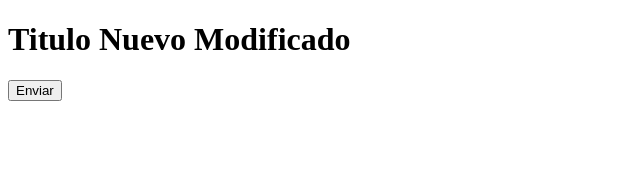
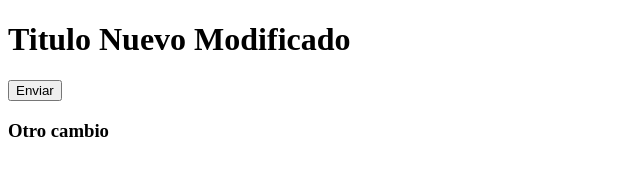
Before and after one commit to EdwinMHZ/prueba, a plain HTML site: page index.html in a window 1280 px wide. Shown: the whole page, without its empty margins (0-640 px from the left). Drawn offline with Linux system fonts and the light colour scheme.

Commit message:
"se agrego un titulo"

```diff
--- a/index.html
+++ b/index.html
@@ -11,5 +11,7 @@
     <form action="#" method="GET">
         <input type="button" value="Enviar">
     </form>
+
+    <h3>Otro cambio</h3>
 </body>
 </html>
```
